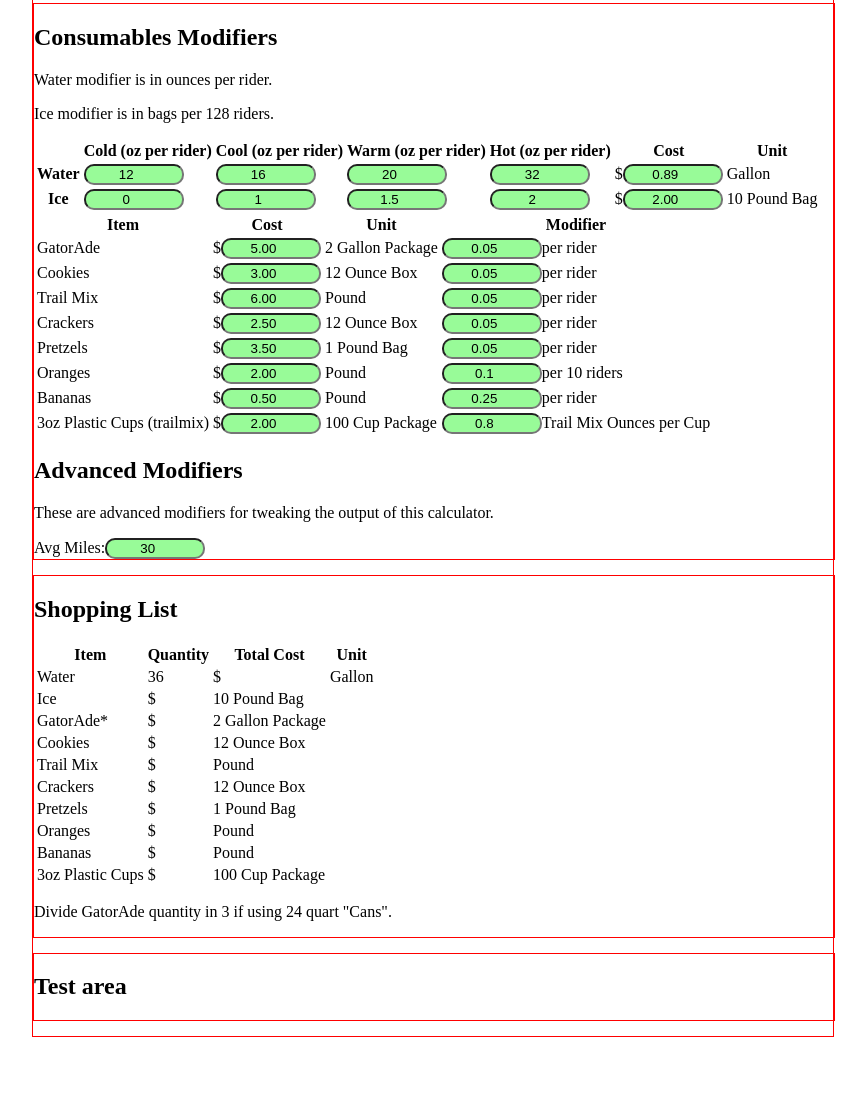
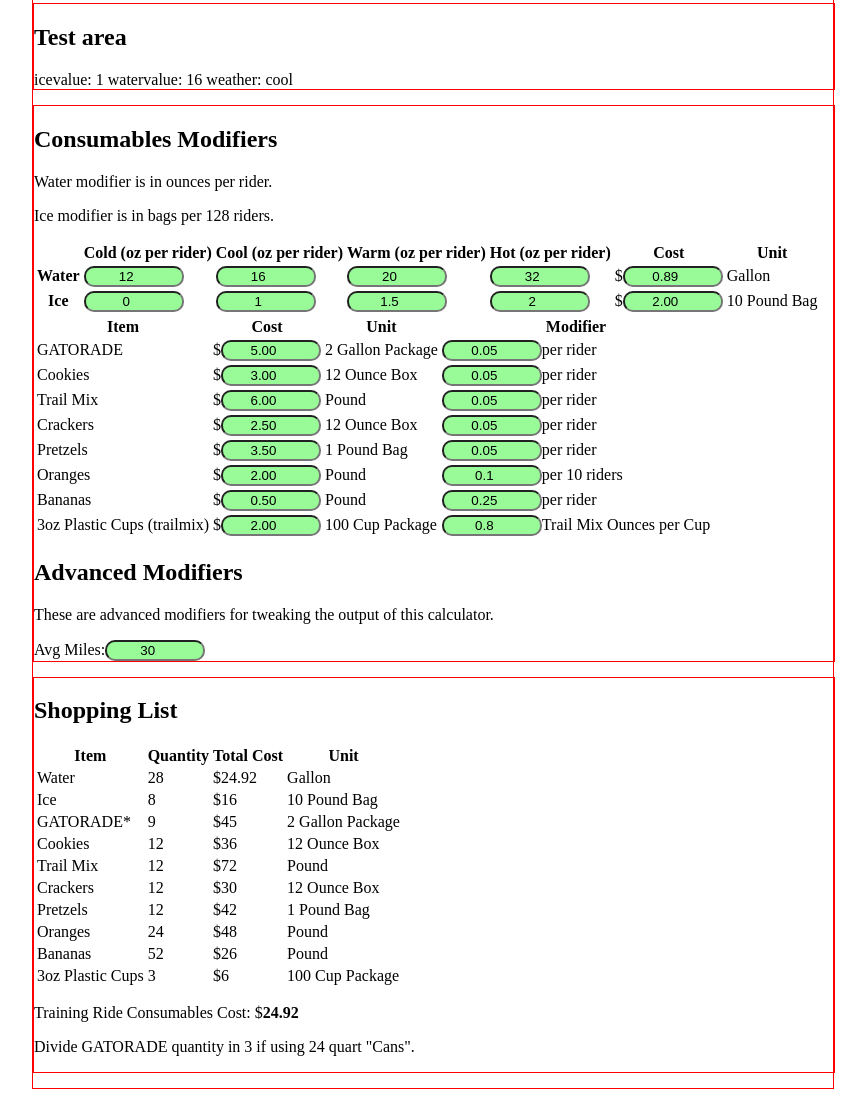
Before and after one commit to joshuarlowry/CyclingConsumablesEstimator, a plain HTML site: page ConsumablesEstimator.html in a window 1280 px wide. Shown: the part 426-1530 px from the top of the page, without its empty margins (207-1073 px from the left). Before the commit the page ends 1478 px from the top, so only its background shows below. Drawn offline with nearby package versions, Linux system fonts and the light colour scheme.

Commit message:
Got the math working.

```diff
--- a/ConsumablesEstimator.html
+++ b/ConsumablesEstimator.html
@@ -44,10 +44,12 @@
             updateCalculations();
             $('input:radio').change(function () {
 
-                $("#TEST").text(weatherSelected);
+                //var weatherSelected = $("input[type='radio'][name='weather']:checked").val();
+
+                updateCalculations();
             });
             $("input").on('input', function () {
-                $("#TEST").text($("#TEST").text()+$(this).text()+$(this).val()+"\n");
+                //$("#TEST").text($("#TEST").text() + $(this).text() + $(this).val() + "\n");
 
                 updateCalculations();
 
@@ -56,15 +58,98 @@
             });
         });
         function updateCalculations() {
+            //$("#TEST").text($("#TEST").text() + "Updating Values");
             var weatherSelected = $("input[type='radio'][name='weather']:checked").val();
+            var waterValue = getWaterValue(weatherSelected);
+            var iceValue = getIceValue(weatherSelected);
 
-            waterCount.text = waterCalc(riders.value, warmwater.value, stops.value, (miles.value / avgMiles.value));
+            var mileageMod = miles.value / avgMiles.value;
+
+            $("#TEST").text(" icevalue: " + iceValue + " watervalue: " + waterValue + " weather: " + weatherSelected);
+            waterCount.text = waterCalc(riders.value, waterValue, stops.value, mileageMod);
+            waterCostTotal.text = waterCount.text * waterCost.value;
+            iceCount.text = iceCalc(waterCount.text, iceValue, stops.value);
+            iceCostTotal.text = iceCount.text * iceCost.value;
+            gatoradeCount.text = gatoradeCalc(waterCount.text, stops.value);
+            gatoradeCostTotal.text = gatoradeCount.text * gatoradeCost.value;
+            cookieCount.text = foodCalc(riders.value, cookieMod.value, mileageMod, stops.value);
+            cookieCostTotal.text = cookieCount.text * cookieCost.value;
+            trailmixCount.text = foodCalc(riders.value, trailMixMod.value, mileageMod, stops.value);
+            trailmixCostTotal.text = trailmixCount.text * trailmixCost.value;
+            crackerCount.text = foodCalc(riders.value, crackerMod.value, mileageMod, stops.value);
+            crackerCostTotal.text = crackerCount.text * crackerCost.value;
+            pretzelCount.text = foodCalc(riders.value, pretzelMod.value, mileageMod, stops.value);
+            pretzelCostTotal.text = pretzelCount.text * pretzelCost.value;
+            orangeCount.text = foodCalc(riders.value, orangeMod.value, mileageMod, stops.value);
+            orangeCostTotal.text = orangeCount.text * orangeCost.value;
+            bananaCount.text = foodCalc(riders.value, bananaMod.value, mileageMod, stops.value);
+            bananaCostTotal.text = bananaCount.text * bananaCost.value;
+            cupCount.text = cupCalc(trailmixCount.text, cupMod.value);
+            cupCostTotal.text = cupCount.text * cupCost.value;
+
+            consumablesCostTotal.innerText = Math.round((waterCostTotal.text + iceCostTotal.text + gatoradeCostTotal.text + cookieCostTotal.text + trailmixCostTotal.text + crackerCostTotal.text + pretzelCostTotal.text + orangeCostTotal.text + bananaCostTotal.text + cupCostTotal.text)*100)/100;
+
         };
+        function getWaterValue(weatherSelected) {
+            var waterValue = 0;
+            switch (weatherSelected) {
+                case 'cold':
+                    waterValue = coldwater.value;
+                    break;
+                case 'cool':
+                    waterValue = coolwater.value;
+                    break;
+                case 'warm':
+                    waterValue = warmwater.value;
+                    break;
+                case 'hot':
+                    waterValue = hotwater.value;
+            }
+            return waterValue;
+        }
+        function getIceValue(weatherSelected) {
+            var iceValue = 0;
+            switch (weatherSelected) {
+                case 'cold':
+                    iceValue = coldice.value;
+                    break;
+                case 'cool':
+                    iceValue = coolice.value;
+                    break;
+                case 'warm':
+                    iceValue = warmice.value;
+                    break;
+                case 'hot':
+                    iceValue = hotice.value;
+            }
+            return iceValue;
+        }
         function waterCalc(riders, waterMod, stops, mileageMod) {
-            return Math.floor(Math.round(riders*waterMod*mileageMod/128+.5)/stops+1)*stops;
-            //return Math.round(riders*waterMod*mileageMod/128/stops+1)*stops;
+            return Math.floor(Math.round(riders * waterMod * mileageMod / 128 + .5) / stops + 1) * stops;
         };
-
+        function iceCalc(waterValue, iceMod, stops) {
+            if (iceMod == 0) {
+                return 0;
+            }
+            else {
+                return Math.floor(Math.round(2 * (waterValue / 10) * iceMod) / stops + 1) * stops;
+            }
+        }
+        function gatoradeCalc(waterValue, stops)
+        {
+            return Math.floor(Math.round(waterValue*0.5*0.67)/stops)*stops+1
+            //(INT(ROUND(C$15*0.5*0.67,0)/Rest_Stops))*Rest_Stops+1
+        }
+        function foodCalc(riders, consumableMod, mileageMod, stops)
+        {
+            //INT(ROUND(Riders*H18*(Ride_Distance/Standard_Distance)+0.5,0)/Rest_Stops)+1)*Rest_Stops
+            return Math.floor(Math.round(riders*consumableMod*mileageMod)/stops + 1) * stops;
+        }
+        function cupCalc(trailmixValue, cupMod)
+        {
+            //INT(ROUND($C19*16/(100*$H$24)+0.49,0))
+            return Math.floor(Math.round(trailmixValue * 16 / (100 * cupMod) + 0.49));
+        }
 
 
 
@@ -86,7 +171,10 @@
                 <label for="hot">Hot</label><input type="radio" value="hot" name="weather" id="weatherRadio" />
             </div>
         </div>
-
+        <div>
+            <h2>Test area</h2>
+            <a id="TEST" />
+        </div>
         <div id="tweaks">
             <h2>Consumables Modifiers</h2>
             <p>Water modifier is in ounces per rider.</p>
@@ -116,8 +204,8 @@
             <table>
                 <tr><th>Item</th><th>Cost</th><th>Unit</th><th>Modifier</th></tr>
                 <tr>
-                    <td>GatorAde</td>
-                    <td><span>$</span><input type="number" step=".01" min="0" max="40" id="gatorAdeCost" value="5.00" /></td>
+                    <td>GATORADE</td>
+                    <td><span>$</span><input type="number" step=".01" min="0" max="40" id="gatoradeCost" value="5.00" /></td>
                     <td>2 Gallon Package</td>
                     <td><input type="number" step=".01" min="0" max="40" id="gatorAdeMod" value="0.05" /><span>per rider</span></td>
                 </tr>
@@ -129,7 +217,7 @@
                 </tr>
                 <tr>
                     <td>Trail Mix</td>
-                    <td><span>$</span><input type="number" step=".01" min="0" max="40" id="trailMixCost" value="6.00" /></td>
+                    <td><span>$</span><input type="number" step=".01" min="0" max="40" id="trailmixCost" value="6.00" /></td>
                     <td>Pound</td>
                     <td><input type="number" step=".01" min="0" max="40" id="trailMixMod" value="0.05" /><span>per rider</span></td>
                 </tr>
@@ -161,7 +249,7 @@
                     <td>3oz Plastic Cups (trailmix)</td>
                     <td><span>$</span><input type="number" step=".01" min="0" max="40" id="cupCost" value="2.00" /></td>
                     <td>100 Cup Package</td>
-                    <td><input type="number" step=".01" min="0" max="40" id="Mod" value="0.8" /><span>Trail Mix Ounces per Cup</span></td>
+                    <td><input type="number" step=".01" min="0" max="40" id="cupMod" value="0.8" /><span>Trail Mix Ounces per Cup</span></td>
                 </tr>
             </table>
 
@@ -171,29 +259,27 @@
 
         </div>
 
-        <div id="coldRide">
+        <div id="shoppingList">
             <h2>Shopping List</h2>
             <table>
                 <tr><th>Item</th><th>Quantity</th><th>Total Cost</th><th>Unit</th></tr>
                 <tr><td>Water</td><td><a id="waterCount"/></td><td><span>$</span><a id="waterCostTotal" /></td><td>Gallon</td></tr>
-                <tr><td>Ice</td><td><span>$</span><a id="iceCostTotal" /></td><td>10 Pound Bag</td></tr>
-                <tr><td>GatorAde*</td><td><span>$</span><a id="gatorAdeCostTotal" /></td><td>2 Gallon Package</td></tr>
-                <tr><td>Cookies</td><td><span>$</span><a id="cookieCostTotal" /></td><td>12 Ounce Box</td></tr>
-                <tr><td>Trail Mix</td><td><span>$</span><a id="trailMixCostTotal" /></td><td>Pound</td></tr>
-                <tr><td>Crackers</td><td><span>$</span><a id="crackerCostTotal" /></td><td>12 Ounce Box</td></tr>
-                <tr><td>Pretzels</td><td><span>$</span><a id="pretzelCostTotal" /></td><td>1 Pound Bag</td></tr>
-                <tr><td>Oranges</td><td><span>$</span><a id="orangeCostTotal" /></td><td>Pound</td></tr>
-                <tr><td>Bananas</td><td><span>$</span><a id="bananaCostTotal" /></td><td>Pound</td></tr>
-                <tr><td>3oz Plastic Cups</td><td><span>$</span><a id="cupCostTotal"/></td><td>100 Cup Package</td></tr>
+                <tr><td>Ice</td><td><a id="iceCount" /></td><td><span>$</span><a id="iceCostTotal" /></td><td>10 Pound Bag</td></tr>
+                <tr><td>GATORADE*</td><td><a id="gatoradeCount" /></td><td><span>$</span><a id="gatoradeCostTotal" /></td><td>2 Gallon Package</td></tr>
+                <tr><td>Cookies</td><td><a id="cookieCount" /></td><td><span>$</span><a id="cookieCostTotal" /></td><td>12 Ounce Box</td></tr>
+                <tr><td>Trail Mix</td><td><a id="trailmixCount" /></td><td><span>$</span><a id="trailmixCostTotal" /></td><td>Pound</td></tr>
+                <tr><td>Crackers</td><td><a id="crackerCount" /></td><td><span>$</span><a id="crackerCostTotal" /></td><td>12 Ounce Box</td></tr>
+                <tr><td>Pretzels</td><td><a id="pretzelCount" /></td><td><span>$</span><a id="pretzelCostTotal" /></td><td>1 Pound Bag</td></tr>
+                <tr><td>Oranges</td><td><a id="orangeCount" /></td><td><span>$</span><a id="orangeCostTotal" /></td><td>Pound</td></tr>
+                <tr><td>Bananas</td><td><a id="bananaCount" /></td><td><span>$</span><a id="bananaCostTotal" /></td><td>Pound</td></tr>
+                <tr><td>3oz Plastic Cups</td><td><a id="cupCount" /></td><td><span>$</span><a id="cupCostTotal"/></td><td>100 Cup Package</td></tr>
             </table>
-            <p>Divide GatorAde quantity in 3 if using 24 quart "Cans".</p>
+            <p>Training Ride Consumables Cost: <span>$</span><b id="consumablesCostTotal">0.00</b></p>
+            <p>Divide GATORADE quantity in 3 if using 24 quart "Cans".</p>
         </div>
 
 
-        <div>
-            <h2>Test area</h2>
-            <a id="TEST" />
-        </div>
+
     </div>
 </body>
 </html>
```
